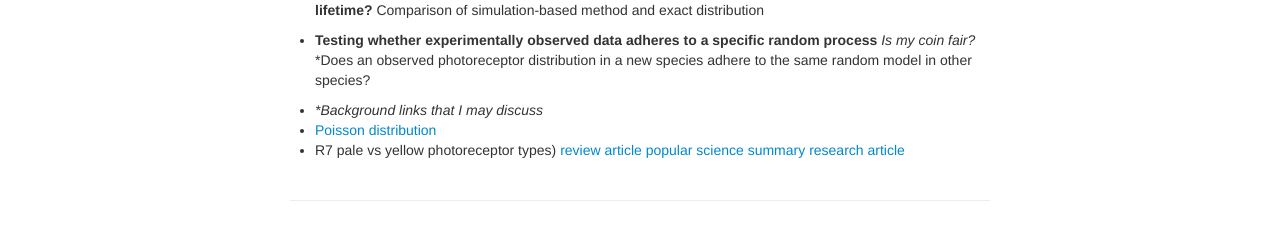
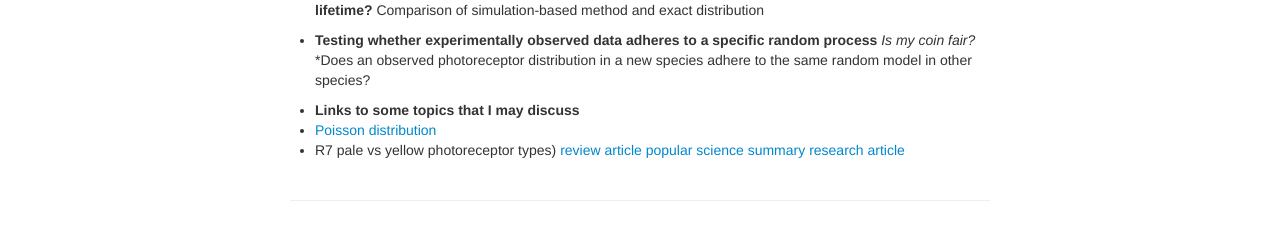
Before and after one commit to timothylwarren/bds311-sp21, a Jekyll site: the page built from lecture_notes/lec_wk04.md, in a window 1280 px wide. Shown: the part 473-713 px from the top of the page. Built offline with Jekyll 4.4.1, drawn with Linux system fonts in a browser that asks for light colours.

Commit message:
Update lec_wk04.md

```diff
--- a/lecture_notes/lec_wk04.md
+++ b/lecture_notes/lec_wk04.md
@@ -29,7 +29,7 @@ title: Week 4 Lectures
     *Is my coin fair?*
     *Does an observed photoreceptor distribution in a new species adhere to the same random model in other species?
 
- - **Background links that I may discuss*
+ - **Links to some topics that I may discuss**
  - [Poisson distribution](https://en.wikipedia.org/wiki/Poisson_distribution)
  - R7 pale vs yellow photoreceptor types)
         [review article](https://www.sciencedirect.com/science/article/pii/S0960982205013151)
```
